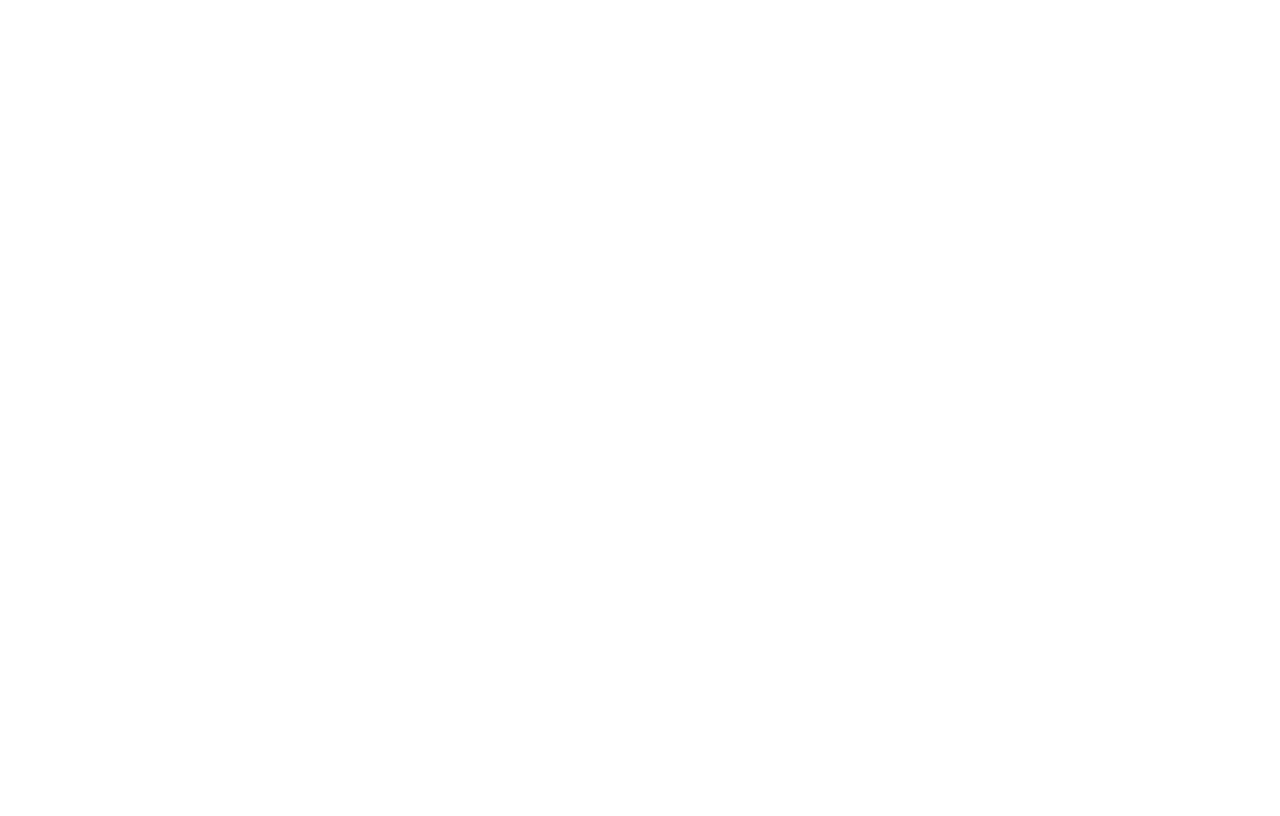
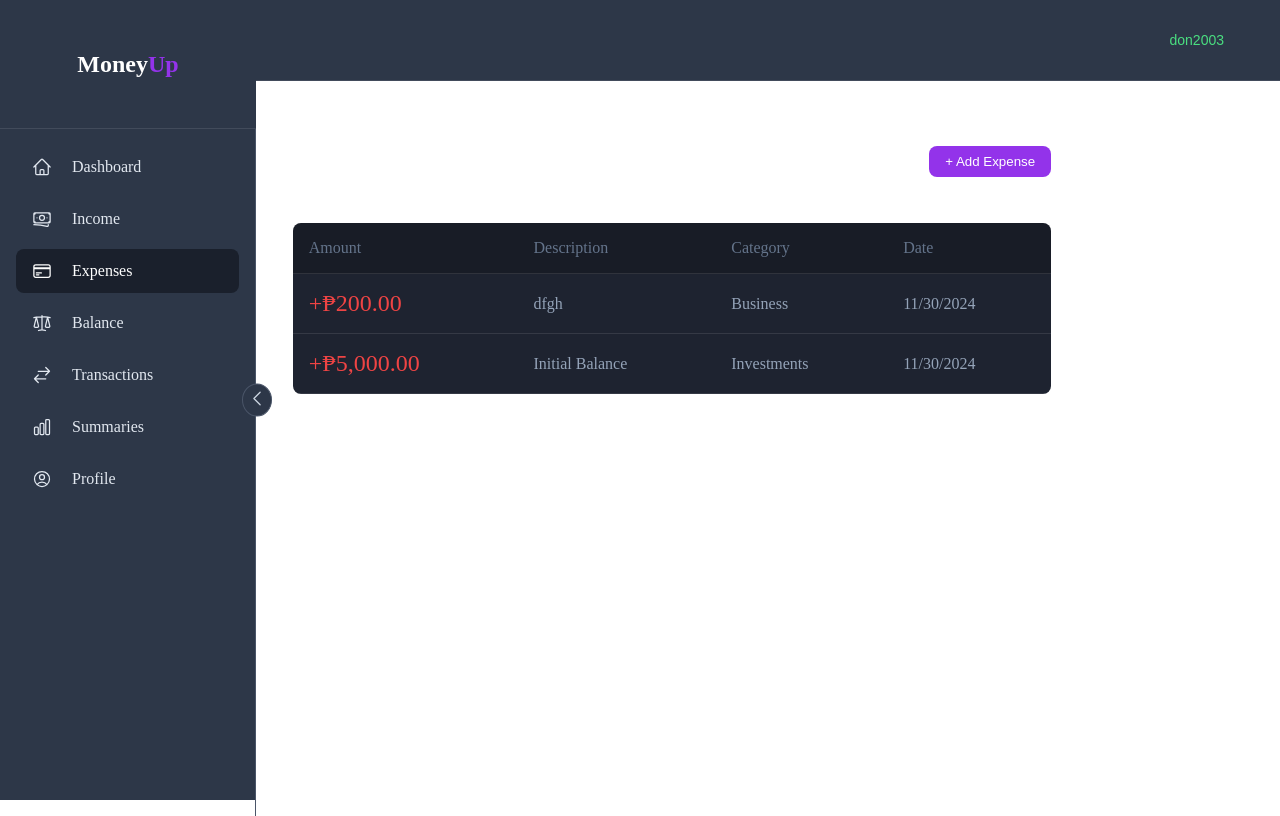
Before and after one commit to graysonLL/MoneyUP, a React (Create React App) app in the folder personal-finance-tracker/client/: page /expenses in a window 1280 px wide. Before the commit this address had no page. Built offline with nearby package versions, Linux system fonts and the light colour scheme; the HTML template or start-up script is replaced by a standard one.

Commit message:
created expenses and income pages

```diff
--- a/personal-finance-tracker/client/src/App.jsx
+++ b/personal-finance-tracker/client/src/App.jsx
@@ -4,6 +4,8 @@ import Dashboard from "./pages/Dashboard";
 import LandingPage from "./pages/LandingPage";
 import LoginPage from "./pages/Login";
 import SignupPage from "./pages/Signup";
+import Income from "./pages/Income";
+import Expenses from "./pages/Expenses";
 
 function App() {
   const isAuthenticated = true;
@@ -27,6 +29,30 @@ function App() {
         }
       />
       <Route
+        path="/income"
+        element={
+          isAuthenticated ? (
+            <AppLayout>
+              <Income />
+            </AppLayout>
+          ) : (
+            <Navigate to="/login" />
+          )
+        }
+      />
+      <Route
+        path="/expenses"
+        element={
+          isAuthenticated ? (
+            <AppLayout>
+              <Expenses />
+            </AppLayout>
+          ) : (
+            <Navigate to="/login" />
+          )
+        }
+      />
+      <Route
         path="/analytics"
         element={
           isAuthenticated ? <AppLayout></AppLayout> : <Navigate to="/login" />
--- a/personal-finance-tracker/client/src/components/layout/Sidebar.jsx
+++ b/personal-finance-tracker/client/src/components/layout/Sidebar.jsx
@@ -21,7 +21,7 @@ const Sidebar = ({ isOpen, setIsOpen }) => {
 
   const menuItems = [
     { name: "Dashboard", icon: HomeIcon, path: "/dashboard" },
-    { name: "Income", icon: BanknotesIcon, path: "/expenses" },
+    { name: "Income", icon: BanknotesIcon, path: "/income" },
     { name: "Expenses", icon: CreditCardIcon, path: "/expenses" },
     { name: "Balance", icon: ScaleIcon, path: "/balance" },
     { name: "Transactions", icon: ArrowsRightLeftIcon, path: "/transactions" },
--- /dev/null
+++ b/personal-finance-tracker/client/src/pages/Expenses.jsx
@@ -0,0 +1,53 @@
+import React from "react";
+import "../styles/Expenses.css";
+
+function Expenses() {
+  const expenseData = [
+    {
+      amount: "+₱200.00",
+      description: "dfgh",
+      category: "Business",
+      date: "11/30/2024",
+    },
+    {
+      amount: "+₱5,000.00",
+      description: "Initial Balance",
+      category: "Investments",
+      date: "11/30/2024",
+    },
+  ];
+
+  return (
+    <div className="expense-container">
+      <div className="expense-header">
+        <h1>Expenses</h1>
+        <button className="add-expense-btn">+ Add Expense</button>
+      </div>
+
+      <div className="expense-table-container">
+        <table className="expense-table">
+          <thead>
+            <tr>
+              <th>Amount</th>
+              <th>Description</th>
+              <th>Category</th>
+              <th>Date</th>
+            </tr>
+          </thead>
+          <tbody>
+            {expenseData.map((expense, index) => (
+              <tr key={index}>
+                <td className="amount">{expense.amount}</td>
+                <td>{expense.description}</td>
+                <td>{expense.category}</td>
+                <td>{expense.date}</td>
+              </tr>
+            ))}
+          </tbody>
+        </table>
+      </div>
+    </div>
+  );
+}
+
+export default Expenses;
--- /dev/null
+++ b/personal-finance-tracker/client/src/pages/Income.jsx
@@ -0,0 +1,53 @@
+import React from "react";
+import "../styles/Income.css";
+
+function Income() {
+  const incomeData = [
+    {
+      amount: "+₱200.00",
+      description: "dfgh",
+      category: "Business",
+      date: "11/30/2024",
+    },
+    {
+      amount: "+₱5,000.00",
+      description: "Initial Balance",
+      category: "Investments",
+      date: "11/30/2024",
+    },
+  ];
+
+  return (
+    <div className="income-container">
+      <div className="income-header">
+        <h1>Income</h1>
+        <button className="add-income-btn">+ Add Income</button>
+      </div>
+
+      <div className="income-table-container">
+        <table className="income-table">
+          <thead>
+            <tr>
+              <th>Amount</th>
+              <th>Description</th>
+              <th>Category</th>
+              <th>Date</th>
+            </tr>
+          </thead>
+          <tbody>
+            {incomeData.map((income, index) => (
+              <tr key={index}>
+                <td className="amount">{income.amount}</td>
+                <td>{income.description}</td>
+                <td>{income.category}</td>
+                <td>{income.date}</td>
+              </tr>
+            ))}
+          </tbody>
+        </table>
+      </div>
+    </div>
+  );
+}
+
+export default Income;
--- /dev/null
+++ b/personal-finance-tracker/client/src/styles/Expenses.css
@@ -0,0 +1,92 @@
+.expense-container {
+  padding: 2rem;
+  width: 100%;
+  display: flex;
+  flex-direction: column;
+  justify-content: center;
+  align-items: center;
+}
+
+.expense-header {
+  width: 60%;
+  display: flex;
+  justify-content: space-between;
+  align-items: center;
+  margin-bottom: 2rem;
+  margin-top: 2rem;
+}
+
+.expense-header h1 {
+  color: white;
+  font-size: 1.5rem;
+}
+
+.add-expense-btn {
+  background: #9333ea;
+  color: white;
+  border: none;
+  padding: 0.5rem 1rem;
+  border-radius: 0.5rem;
+  cursor: pointer;
+  transition: background-color 0.2s;
+}
+
+.add-expense-btn:hover {
+  background: #7e22ce;
+}
+
+.expense-table-container {
+  background: #1e2330;
+  border-radius: 0.5rem;
+  overflow-x: auto;
+  width: 60%;
+}
+
+.expense-table {
+  width: 100%;
+  border-collapse: collapse;
+  min-width: 600px;
+}
+
+.expense-table th,
+.expense-table td {
+  padding: 1rem;
+  text-align: left;
+  color: #94a3b8;
+  border-bottom: 1px solid rgba(255, 255, 255, 0.1);
+}
+
+.expense-table th {
+  font-weight: 500;
+  color: #64748b;
+  background: rgba(0, 0, 0, 0.2);
+}
+
+.expense-table td.amount {
+  color: #ef4444;
+  font-weight: 500;
+}
+
+/* Mobile Responsiveness */
+@media (max-width: 768px) {
+  .expense-container {
+    padding: 1rem;
+  }
+
+  .expense-header {
+    flex-direction: column;
+    gap: 1rem;
+    align-items: flex-start;
+  }
+
+  .expense-table-container {
+    margin-top: 1rem;
+    border-radius: 0.375rem;
+  }
+
+  .expense-table th,
+  .expense-table td {
+    padding: 0.75rem;
+    font-size: 0.875rem;
+  }
+}
--- /dev/null
+++ b/personal-finance-tracker/client/src/styles/Income.css
@@ -0,0 +1,92 @@
+.income-container {
+  padding: 2rem;
+  width: 100%;
+  display: flex;
+  flex-direction: column;
+  justify-content: center;
+  align-items: center;
+}
+
+.income-header {
+  width: 60%;
+  display: flex;
+  justify-content: space-between;
+  align-items: center;
+  margin-bottom: 2rem;
+  margin-top: 2rem;
+}
+
+.income-header h1 {
+  color: white;
+  font-size: 1.5rem;
+}
+
+.add-income-btn {
+  background: #9333ea;
+  color: white;
+  border: none;
+  padding: 0.5rem 1rem;
+  border-radius: 0.5rem;
+  cursor: pointer;
+  transition: background-color 0.2s;
+}
+
+.add-income-btn:hover {
+  background: #7e22ce;
+}
+
+.income-table-container {
+  background: #1e2330;
+  border-radius: 0.5rem;
+  overflow-x: auto;
+  width: 60%;
+}
+
+.income-table {
+  width: 100%;
+  border-collapse: collapse;
+  min-width: 600px;
+}
+
+.income-table th,
+.income-table td {
+  padding: 1rem;
+  text-align: left;
+  color: #94a3b8;
+  border-bottom: 1px solid rgba(255, 255, 255, 0.1);
+}
+
+.income-table th {
+  font-weight: 500;
+  color: #64748b;
+  background: rgba(0, 0, 0, 0.2);
+}
+
+.income-table td.amount {
+  color: #4ade80;
+  font-weight: 500;
+}
+
+/* Mobile Responsiveness */
+@media (max-width: 768px) {
+  .income-container {
+    padding: 1rem;
+  }
+
+  .income-header {
+    flex-direction: column;
+    gap: 1rem;
+    align-items: flex-start;
+  }
+
+  .income-table-container {
+    margin-top: 1rem;
+    border-radius: 0.375rem;
+  }
+
+  .income-table th,
+  .income-table td {
+    padding: 0.75rem;
+    font-size: 0.875rem;
+  }
+}
```
